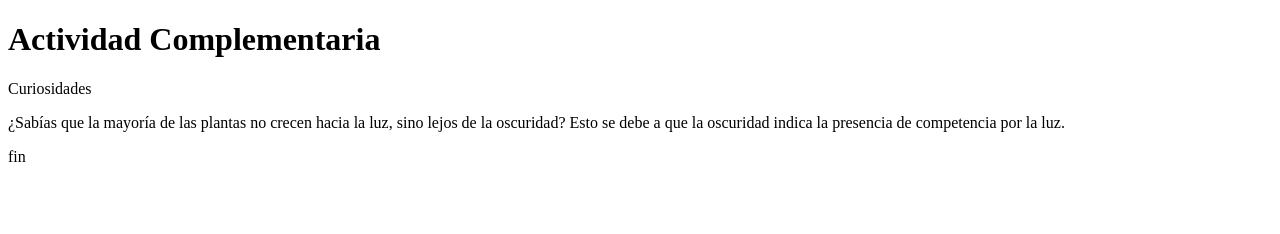
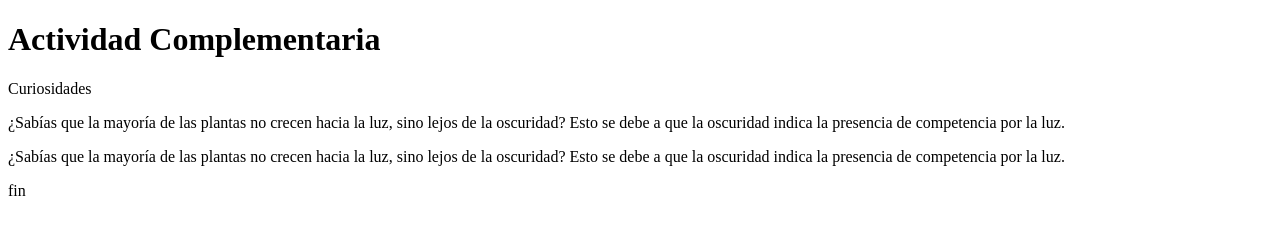
Before and after one commit to N4rllyC/DesplieguePrueba, a plain HTML site: page index.html in a window 1280 px wide. Drawn offline with Linux system fonts and the light colour scheme.

Commit message:
cambio version 2

```diff
--- a/index.html
+++ b/index.html
@@ -8,6 +8,8 @@
         <p>Curiosidades<p>
         <p>¿Sabías que la mayoría de las plantas no crecen hacia la luz, sino lejos de la oscuridad?
             Esto se debe a que la oscuridad indica la presencia de competencia por la luz.</p>
+            <p>¿Sabías que la mayoría de las plantas no crecen hacia la luz, sino lejos de la oscuridad?
+                Esto se debe a que la oscuridad indica la presencia de competencia por la luz.</p>
             <p>fin</p>
     </body>
 </html>
```
